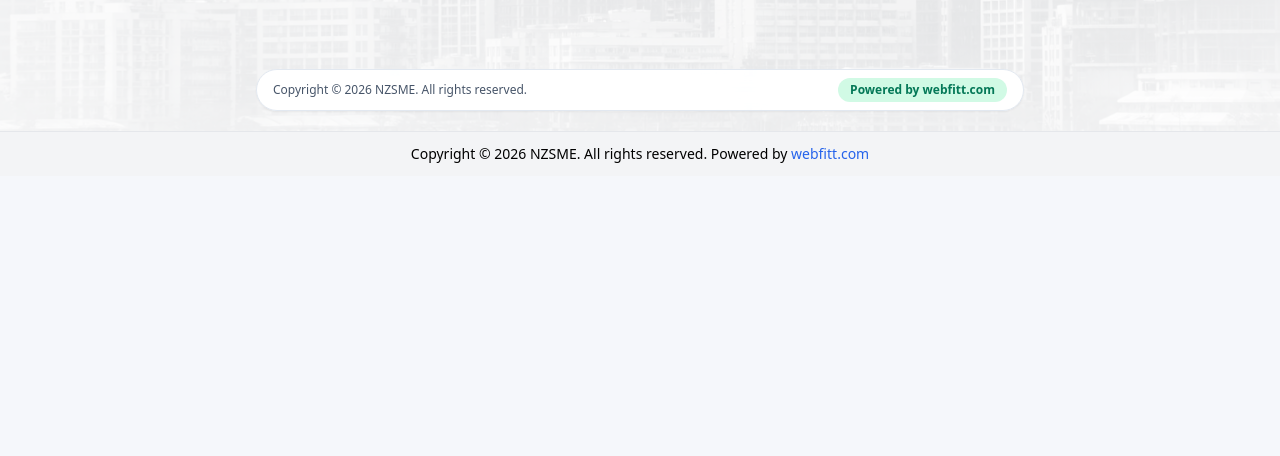
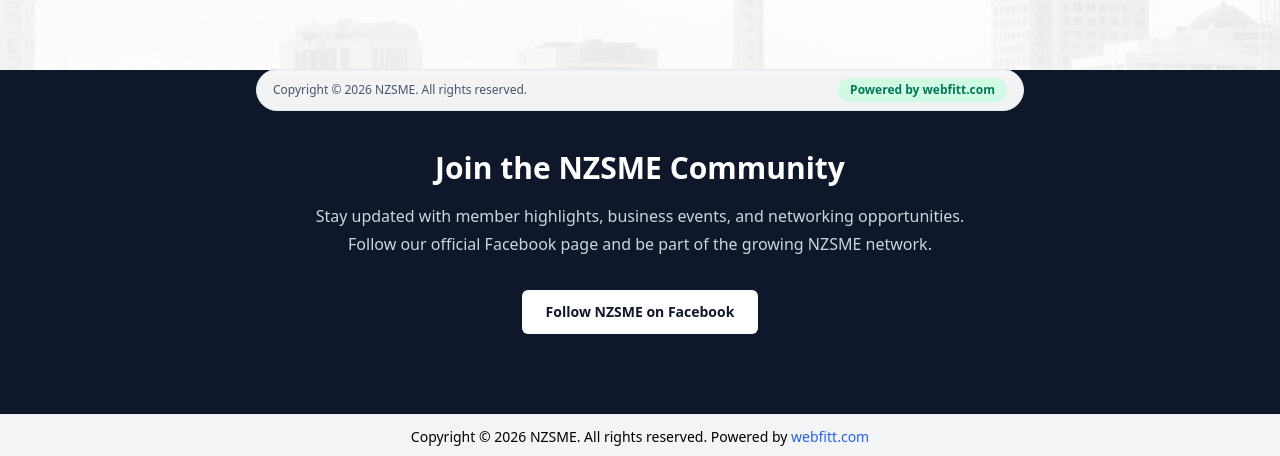
Before and after one commit to nzsme2026/nzsme, a Next.js app: page / in a window 1280 px wide. Shown: the part 669-1125 px from the top of the page. Before the commit the page ends 845 px from the top, so only its background shows below. Built offline with nearby package versions, Linux system fonts and the light colour scheme.

Commit message:
Homepage: Facebook community section added

```diff
--- a/app/page.tsx
+++ b/app/page.tsx
@@ -94,6 +94,31 @@
         </div>
       </section>
 
+      {/* Facebook Community Section */}
+      <section className="relative bg-slate-900 text-white py-20">
+        <div className="max-w-6xl mx-auto px-6 text-center">
+          <h2 className="text-3xl font-semibold">
+            Join the NZSME Community
+          </h2>
+
+          <p className="mt-4 text-slate-300 max-w-2xl mx-auto leading-7">
+            Stay updated with member highlights, business events, and networking opportunities.
+            Follow our official Facebook page and be part of the growing NZSME network.
+          </p>
+
+          <div className="mt-8">
+            <a
+              href="https://www.facebook.com/profile.php?id=61586404397699"
+              target="_blank"
+              rel="noopener noreferrer"
+              className="inline-flex items-center justify-center rounded-md bg-white px-6 py-3 text-sm font-semibold text-slate-900 hover:bg-slate-200 transition"
+            >
+              Follow NZSME on Facebook
+            </a>
+          </div>
+        </div>
+      </section>
+
       <BottomStatusBar />
     </main>
   );
```
